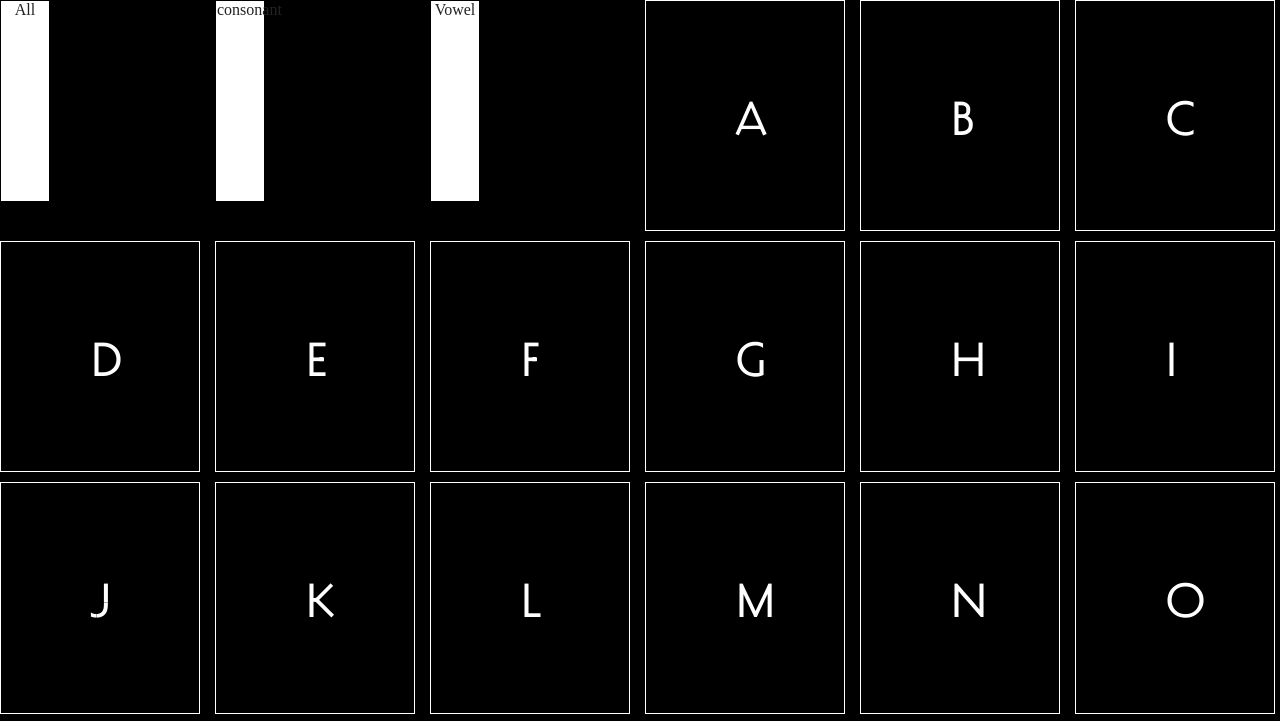
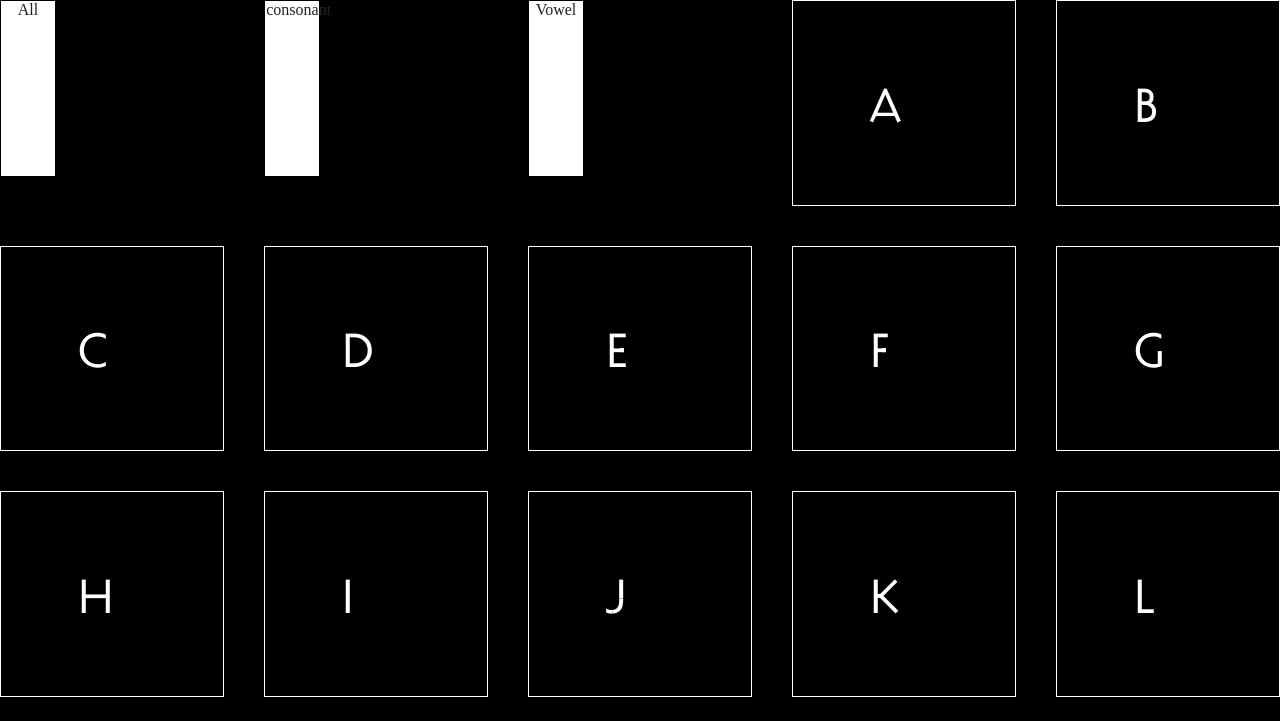
Before and after one commit to aimeesammarcelli/abecedarium, a plain HTML site: page index.html in a window 1280 px wide. Shown: the top 721 px of the page. Drawn offline with Linux system fonts and the light colour scheme.

Commit message:
modif grid

```diff
--- a/css/main.css
+++ b/css/main.css
@@ -24,13 +24,14 @@ h1, h2, h3, h4, h5 {
 
   .abcontainer{
     display: grid;
-    grid-gap: 10px 15px;
-    grid-template-columns: repeat(auto-fill, 200px);
+    grid-template-columns: repeat(auto-fit, minmax(200px, 1fr)) ;
+    grid-template-rows: repeat(auto-fit, minmax(200px, 1fr)) ;
+    grid-gap: 40px;
   }
 
 
   .abcontainer div{
-    padding: 7vw;
+    padding: 6vw;
     color: white;
     background-color: #000;
     border: 1px white solid;
```
Also changed, not shown: 1 other file.
